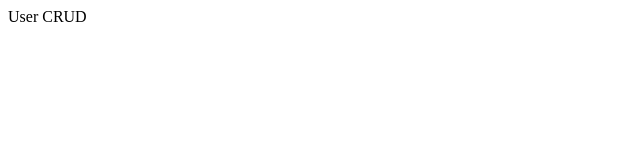
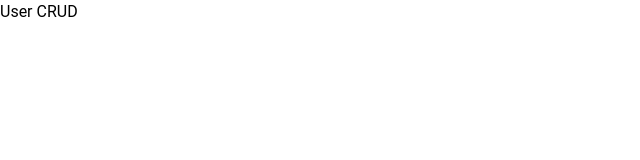
Before and after one commit to notwizzard/omtsu-mobile-development, a Vue app: page / in a window 1280 px wide. Shown: the top 160 px of the page, without its empty margins (0-640 px from the left). Built offline with nearby package versions, Linux system fonts and the light colour scheme.

Commit message:
➕ Add Vuetify with custom theme

```diff
--- a/src/main.js
+++ b/src/main.js
@@ -1,4 +1,5 @@
 import { createApp } from 'vue'
 import App from './App.vue'
+import vuetify from './plugins/vuetify'
 
-createApp(App).mount('#app')
+createApp(App).use(vuetify).mount('#app')
--- /dev/null
+++ b/src/plugins/vuetify.js
@@ -0,0 +1,29 @@
+import 'vuetify/styles'
+import '@mdi/font/css/materialdesignicons.css'
+import { createVuetify } from 'vuetify'
+
+const light = {
+  dark: false,
+  colors: {
+    background: '#f5f6fa',
+    surface: '#ffffff',
+    primary: '#5b6ef5',
+    secondary: '#7c4dff',
+    success: '#22c55e',
+    error: '#ef4444',
+    info: '#3b82f6',
+    warning: '#f59e0b',
+  },
+}
+
+export default createVuetify({
+  theme: {
+    defaultTheme: 'light',
+    themes: { light },
+  },
+  defaults: {
+    VTextField: { variant: 'outlined', density: 'comfortable' },
+    VCard: { rounded: 'lg' },
+    VBtn: { rounded: 'lg' },
+  },
+})
```
